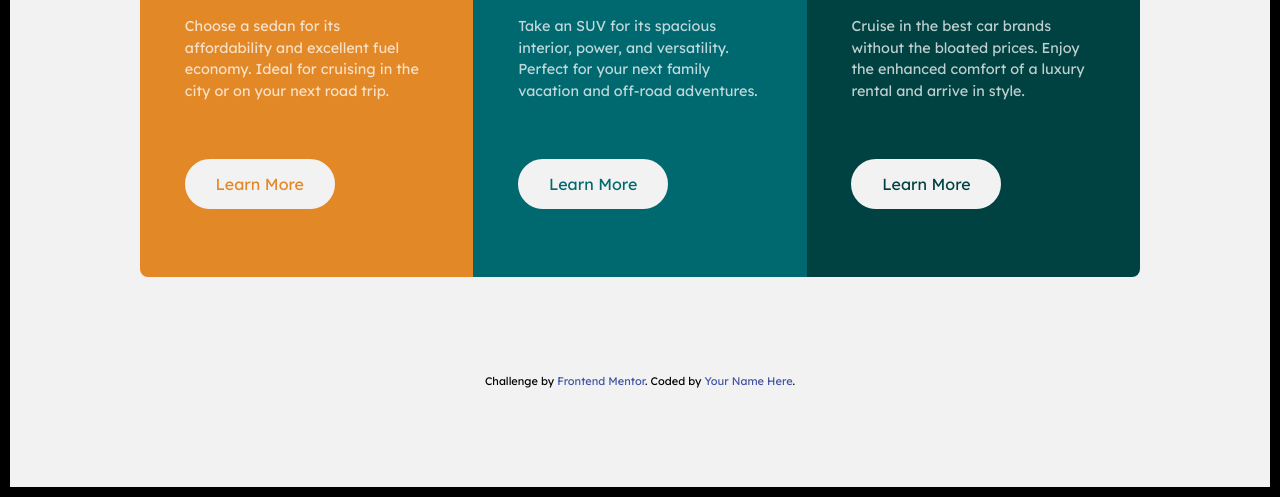
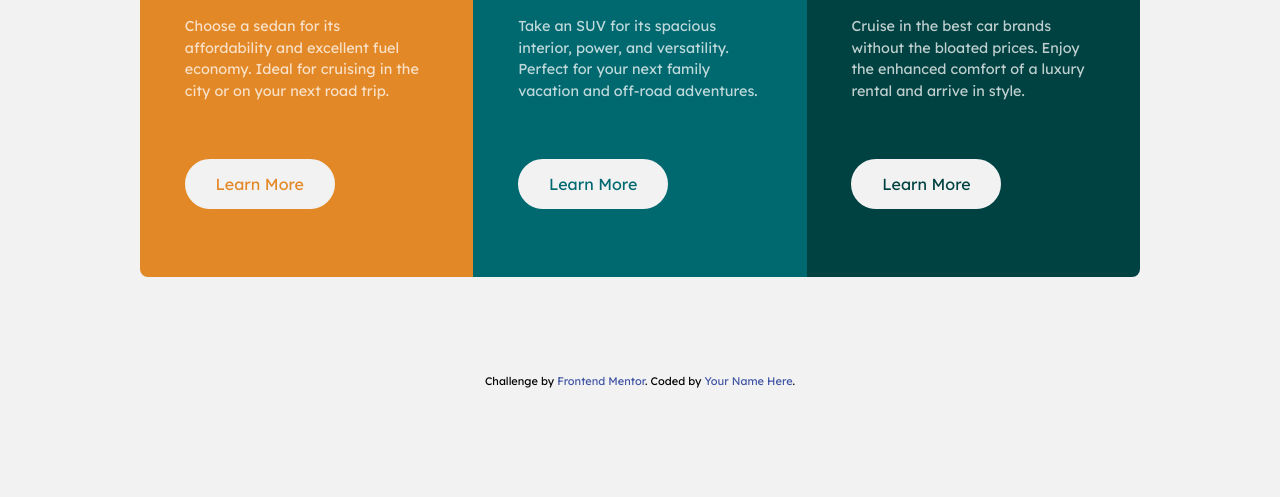
Before and after one commit to borkk85/3-column-preview-card-component, a plain HTML site: page index.html in a window 1280 px wide. Shown: the part 303-800 px from the top of the page. Drawn offline with Linux system fonts and the light colour scheme.

Commit message:
Update style.css

```diff
--- a/css/style.css
+++ b/css/style.css
@@ -39,7 +39,6 @@ body {
     align-items: center;
     flex-direction: column;
     line-height: 1.5;
-    border: solid 10px black;
     margin: auto;
 
 }
```
